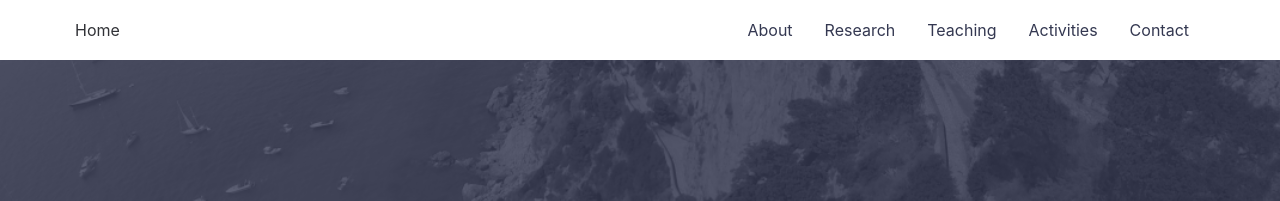
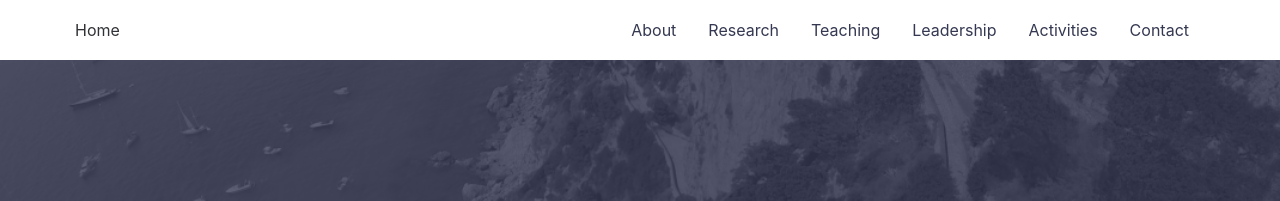
Before and after one commit to nzunigag/nzunigag.github.io, a Jekyll site: the page built from index.md, in a window 1280 px wide. Shown: the top 201 px of the page. Built offline with Jekyll 4.4.1, drawn with Linux system fonts in a browser that asks for light colours.

Commit message:
Update _config.yml

```diff
--- a/_config.yml
+++ b/_config.yml
@@ -22,6 +22,7 @@ navigation: # Navigation links
   - {name: 'About', link: '/about'}
   - {name: 'Research', link: '/research'}
   - {name: 'Teaching', link: '/teaching'}
+  - {name: 'Leadership', link: '/leadership'}
   - {name: 'Activities', link: '/actvities'}
   - {name: 'Contact', link: '/contact'}
 
```
